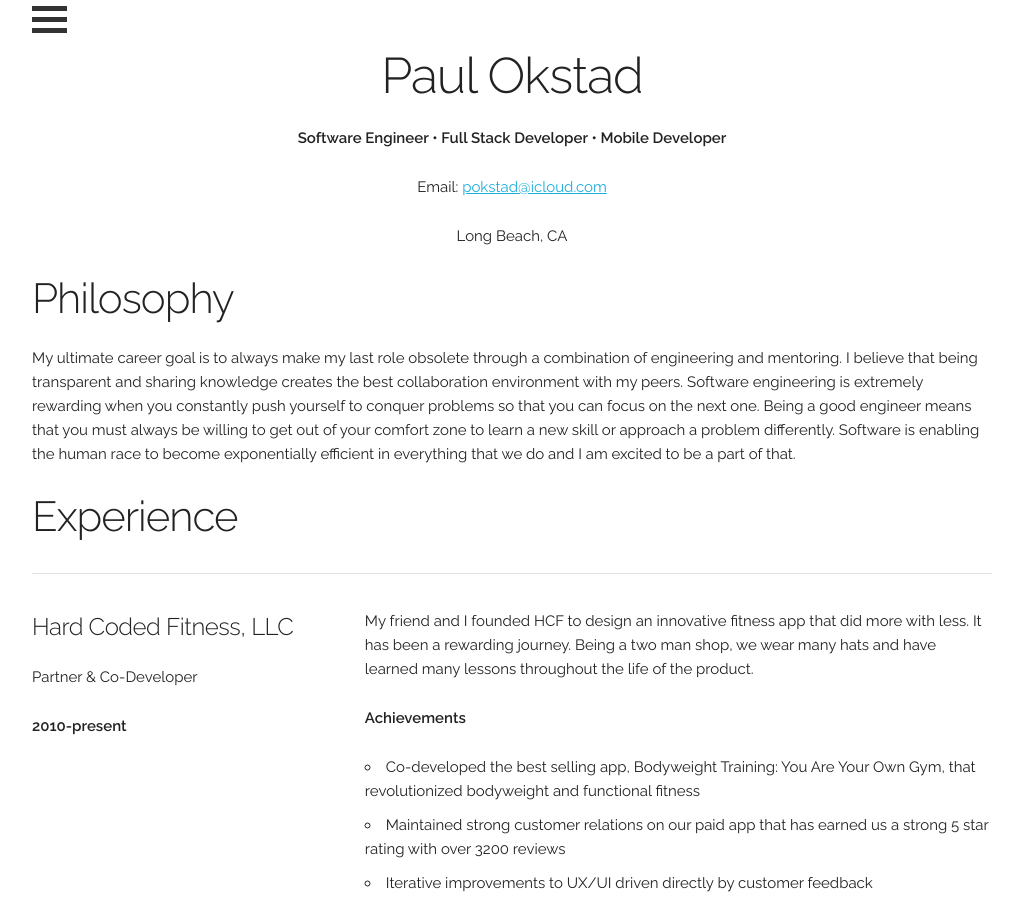
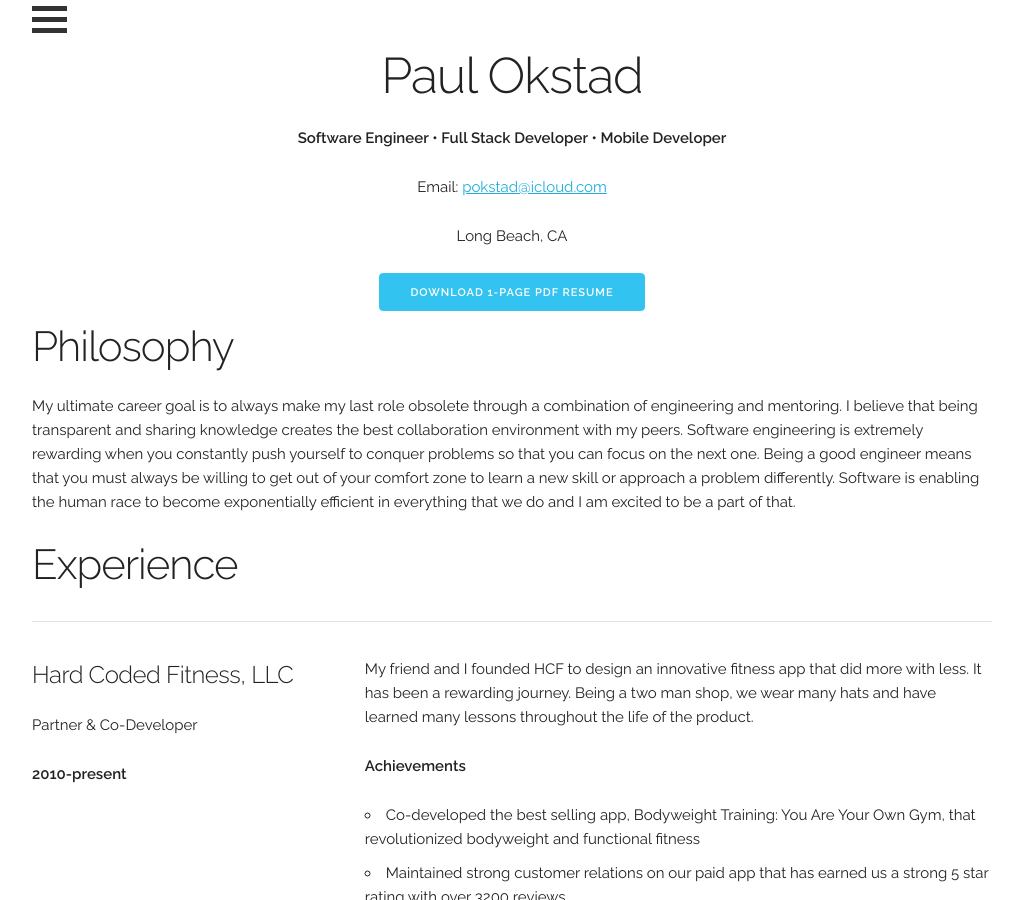
Before and after one commit to pokstad/pokstad.github.io, a Jekyll site: the page built from resume.html, in a window 1280 px wide and 900 px high. Shown: the whole window, without its empty margins (128-1151 px from the left). Built offline with Jekyll 4.4.1, drawn with Linux system fonts in a browser that asks for light colours; comment, search, counter and statistics services are not loaded; some of the changed lines change nothing that is shown.

Commit message:
Public resume added.

```diff
--- a/_includes/navigation_menu.html
+++ b/_includes/navigation_menu.html
@@ -5,7 +5,7 @@
 		<div class="bar3" data-toggle="#menuList"></div>
 	</div>
 	<ul class="out" id="menuList" style="display:none;">
-		<li><a href="/">Home</a></li>
+		<li><a href="/">Pokstad</a></li>
 		<li><a href="/#articles">Articles</a></li>
 		<li><a href="/#topics">Topics</a></li>
 		<li><a href="/resume.html">Resume</a></li>
--- a/resume.html
+++ b/resume.html
@@ -8,6 +8,7 @@ layout: base
 		<p><strong>Software Engineer • Full Stack Developer • Mobile Developer</strong></p>
 		<p>Email: <a href="mailto:pokstad@icloud.com">pokstad@icloud.com</a></p>
 		<p>Long Beach, CA</p>
+		<a class="button button-primary" href="/downloads/resume_2016_public.pdf">Download 1-Page PDF Resume</a>
 	</div>
 	<h2>Philosophy</h2>
 	<p>My ultimate career goal is to always make my last role obsolete through a combination of engineering and mentoring. I believe that being transparent and sharing knowledge creates the best collaboration environment with my peers. Software engineering is extremely rewarding when you constantly push yourself to conquer problems so that you can focus on the next one. Being a good engineer means that you must always be willing to get out of your comfort zone to learn a new skill or approach a problem differently. Software is enabling the human race to become exponentially efficient in everything that we do and I am excited to be a part of that.</p>
```
Also changed, not shown: 1 other file.
